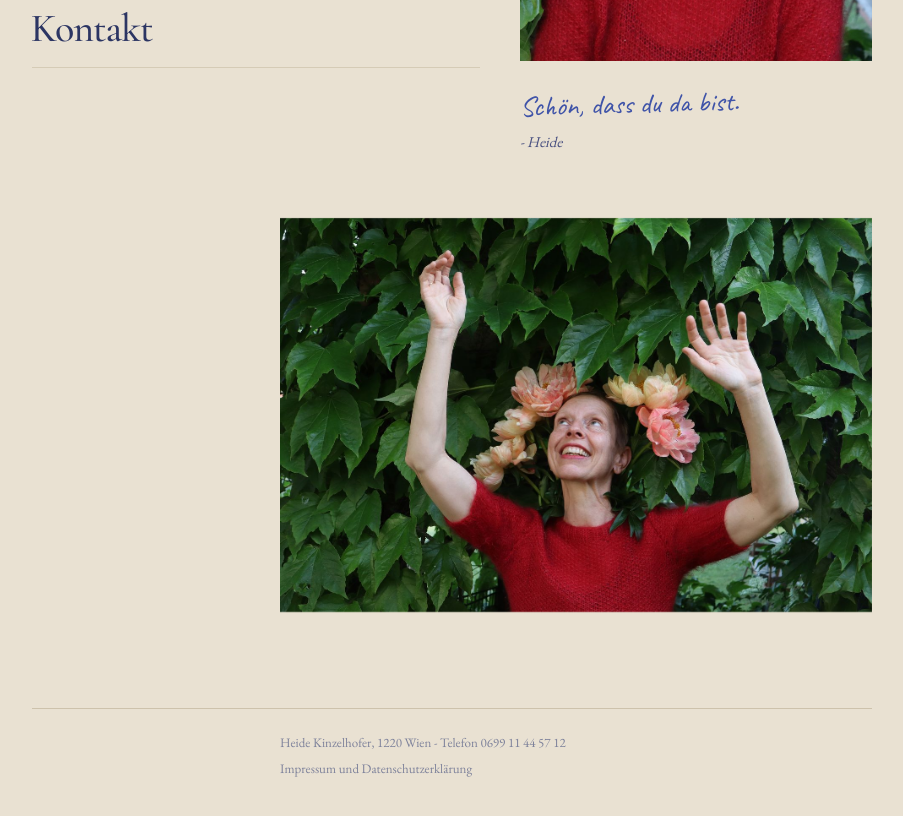
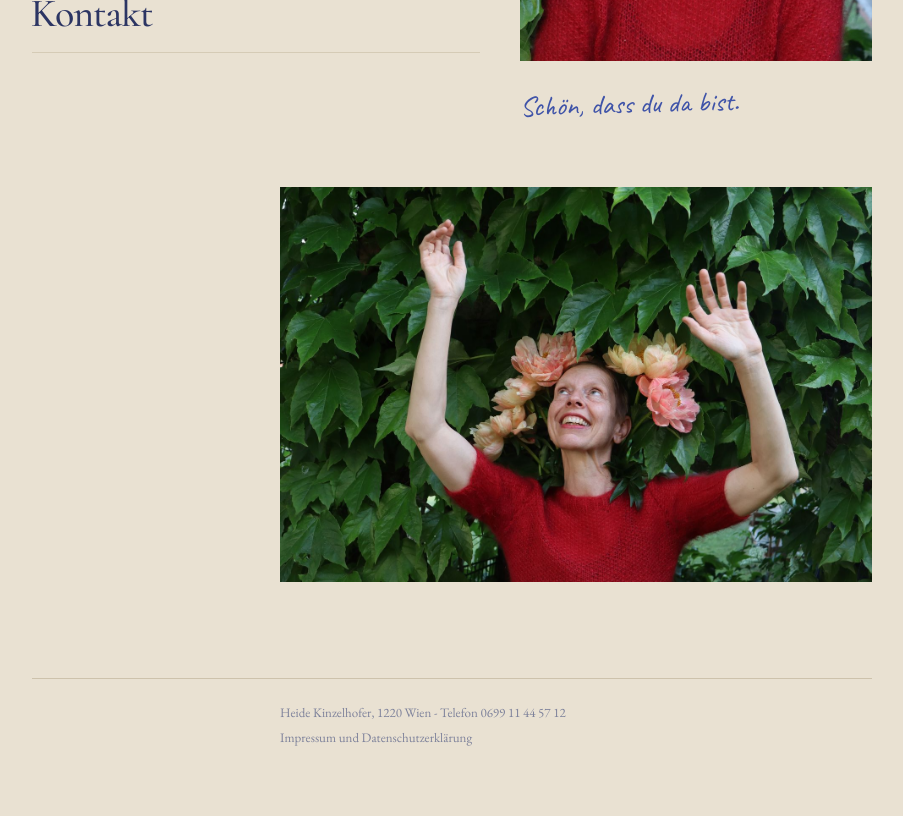
Before and after one commit to eliasmueller02/heidekinzelhofer, a Next.js app: page / in a window 1280 px wide. Shown: the part 800-1616 px from the top of the page, without its empty margins (188-1091 px from the left). Built offline with nearby package versions, Linux system fonts and the light colour scheme.

Commit message:
Remove homepage signature

```diff
--- a/app/page.tsx
+++ b/app/page.tsx
@@ -93,9 +93,6 @@ export default function Willkommen() {
             <p className="max-w-[14rem] rotate-[-1.5deg] font-hand text-[1.625rem] leading-snug text-pen md:text-[1.75rem]">
               Schön, dass du da bist.
             </p>
-            <p className="mt-2 font-serif text-[15px] italic text-ink-soft">
-              - Heide
-            </p>
           </div>
         </aside>
       </div>
```
